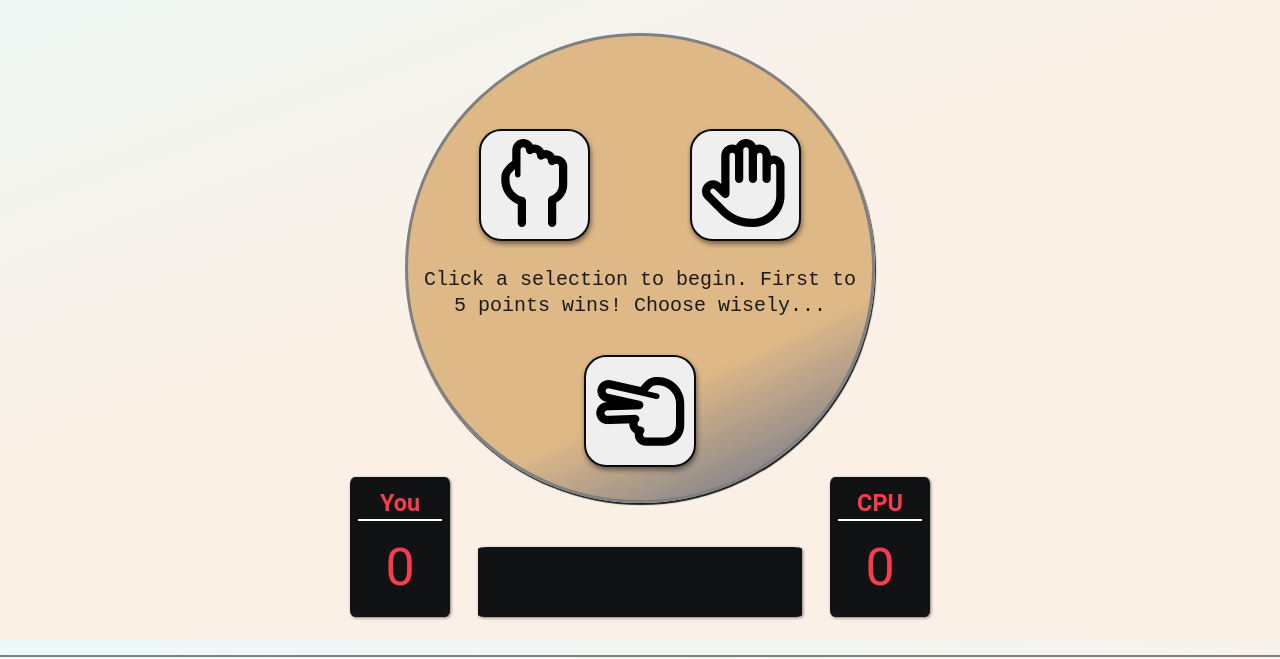
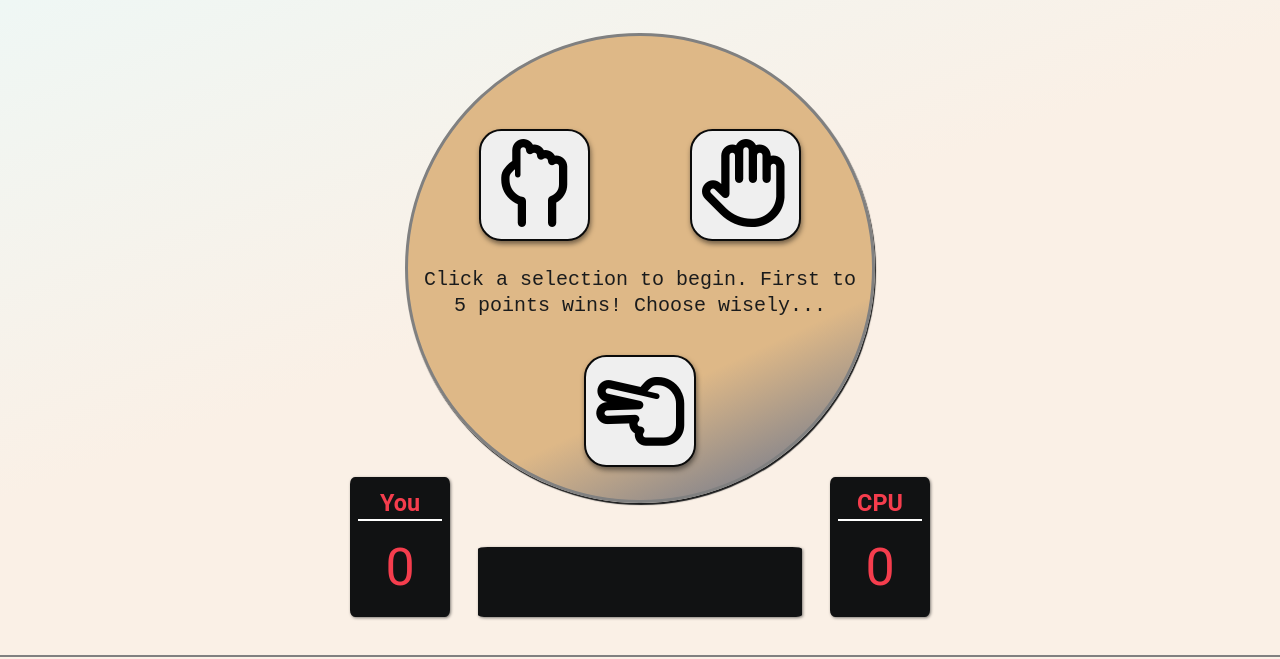
Before and after one commit to Slashmyaxl/rock-paper-scissors, a plain HTML site: page index.html in a window 1280 px wide. Shown: the part 161-820 px from the top of the page. Drawn offline with Linux system fonts and the light colour scheme.

Commit message:
Add width and min height to body element

```diff
--- a/styles.css
+++ b/styles.css
@@ -16,13 +16,14 @@ body {
     font-family: monospace, sans-serif;
     font-weight: 400;
     gap: 12px;
-    height: 100vh;
-    width: 100vw;
+    height: 100%;
+    min-height: 100vh;
+    width: 100%;
     color: #1a1b1c;
 }
 
 header {
-    margin: 20px 8px 0;
+    margin: 20px auto 0;
 }
 
 #intro {
@@ -37,6 +38,7 @@ header {
     align-items: center;
     margin: 0 auto;
     padding: 0px 8px;
+    max-width: 100%;
 }
 
 .wheel {
```
